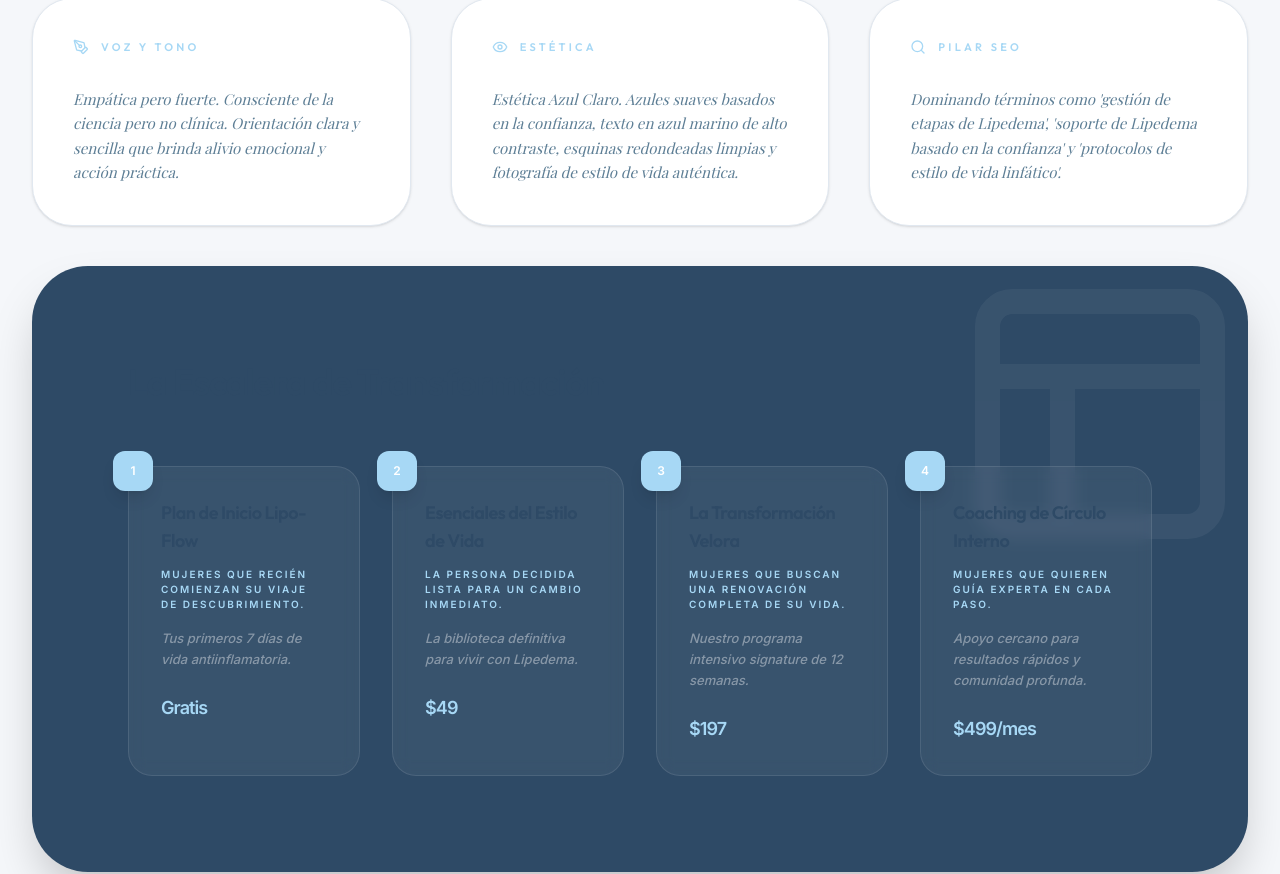
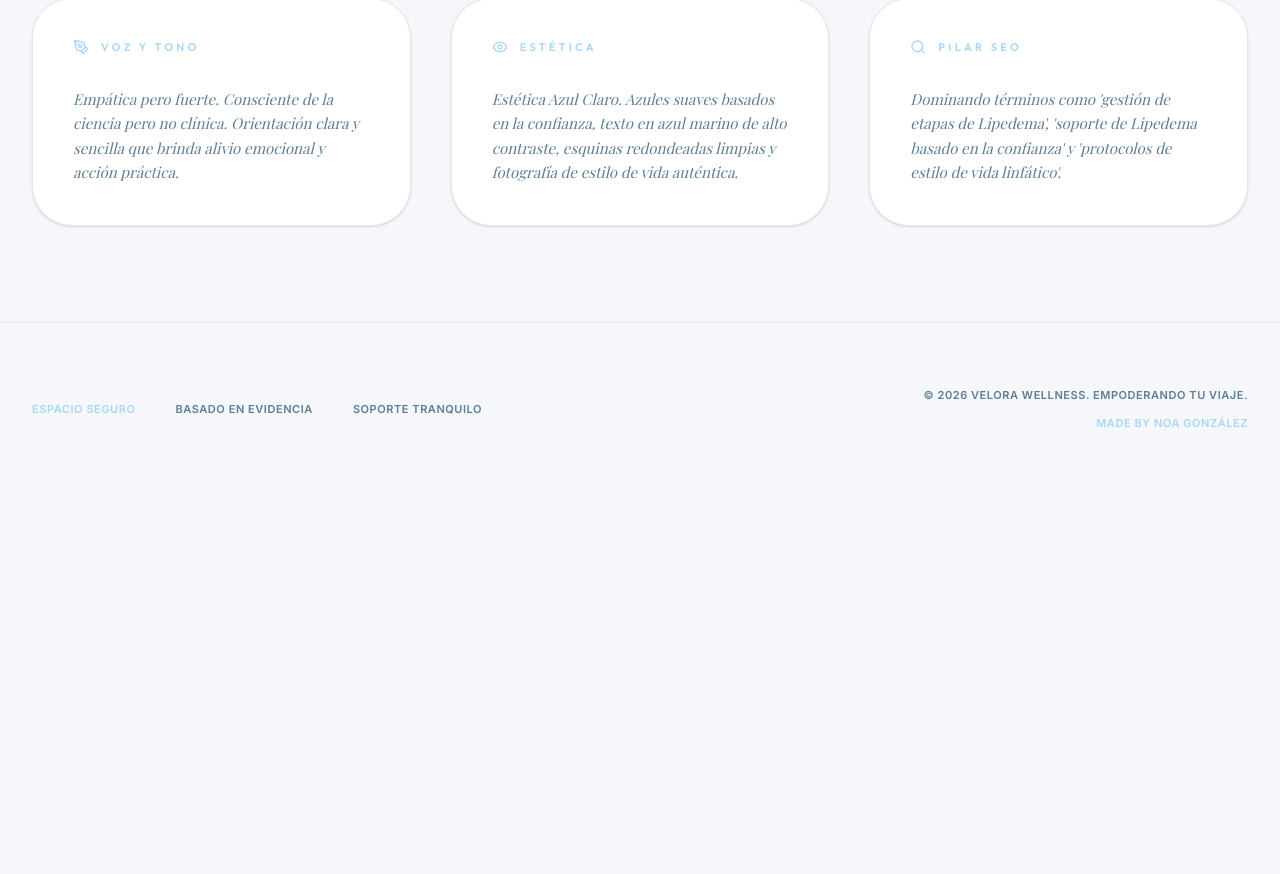
Before and after one commit to noagv03-code/Lipdema, a React (Vite) app: page /strategy in a window 1280 px wide. Shown: the part 1124-1998 px from the top of the page. After the commit the page ends 1620 px from the top, so only its background shows below. Built offline with nearby package versions, Linux system fonts and the light colour scheme; a web font is replaced by a local one.

Commit message:
refactor: Remove unused ProgramTier type and data
The `ProgramTier` type and associated `PROGRAMS` data were imported but not used in any components. This commit removes these unused elements to clean up the codebase. Additionally, a minor styling adjustment was made to the footer background color.

```diff
--- a/src/App.tsx
+++ b/src/App.tsx
@@ -46,7 +46,7 @@ export default function App() {
           </PageTransition>
         </main>
 
-        <footer className="bg-white border-t border-velora-border py-16">
+        <footer className="bg-velora-bg border-t border-velora-border py-16">
           <div className="max-w-7xl mx-auto px-4 sm:px-6 lg:px-8 flex flex-col md:flex-row justify-between items-center text-[11px] tracking-wider uppercase font-semibold text-velora-muted">
             <div className="flex gap-10 mb-6 md:mb-0">
               <span className="text-velora-accent font-bold">Espacio Seguro</span>
--- a/src/components/Navigation.tsx
+++ b/src/components/Navigation.tsx
@@ -11,7 +11,6 @@ export default function Navigation() {
     { label: 'Inicio', path: '/' },
     { label: 'Nutrición', path: '/nutrition' },
     { label: 'Movimiento', path: '/movement' },
-    { label: 'Programas', path: '/programs' },
     { label: 'Guía de Estrategia', path: '/strategy', highlight: true }
   ];
 
@@ -28,7 +27,7 @@ export default function Navigation() {
 
           {/* Desktop Nav */}
           <div className="hidden md:flex items-center gap-8 text-[11px] uppercase tracking-[0.2em] font-bold">
-            {links.filter(link => link.path !== '/programs').map((link) => (
+            {links.map((link) => (
               <NavLink
                 key={link.path}
                 to={link.path}
--- a/src/constants.ts
+++ b/src/constants.ts
@@ -1,5 +1,5 @@
 
-import { BrandFoundation, ProgramTier, SectionContent } from './types';
+import { BrandFoundation, SectionContent } from './types';
 
 export const BRAND: BrandFoundation = {
   name: "Velora Estilo de Vida Lipedema",
@@ -13,45 +13,6 @@ export const BRAND: BrandFoundation = {
     desires: ["Ligereza en las extremidades", "Guía clara y accionable", "Una comunidad que 'lo entienda'"]
   }
 };
-
-export const PROGRAMS: ProgramTier[] = [
-  {
-    id: "starter",
-    name: "Plan de Inicio Lipo-Flow",
-    price: "Gratis",
-    description: "Tus primeros 7 días de vida antiinflamatoria.",
-    benefits: ["Guía de Preparación de Comidas de 7 Días", "Rutina Diaria de Flujo Linfático", "Lista de Compras"],
-    target: "Mujeres que recién comienzan su viaje de descubrimiento.",
-    cta: "Descargar Guía Gratis"
-  },
-  {
-    id: "essentials",
-    name: "Esenciales del Estilo de Vida",
-    price: "$49",
-    description: "La biblioteca definitiva para vivir con Lipedema.",
-    benefits: ["Lista Maestra de Alimentos", "Manual de Movimiento Sostenible", "Guía de Suplementos"],
-    target: "La persona decidida lista para un cambio inmediato.",
-    cta: "Obtener los Esenciales"
-  },
-  {
-    id: "core",
-    name: "La Transformación Velora",
-    price: "$197",
-    description: "Nuestro programa intensivo signature de 12 semanas.",
-    benefits: ["12 Semanas de Planes de Comidas", "Biblioteca de Videos de Entrenamiento Progresivo", "Preguntas y Respuestas Grupales Semanales"],
-    target: "Mujeres que buscan una renovación completa de su vida.",
-    cta: "Unirse a la Transformación"
-  },
-  {
-    id: "premium",
-    name: "Coaching de Círculo Interno",
-    price: "$499/mes",
-    description: "Apoyo cercano para resultados rápidos y comunidad profunda.",
-    benefits: ["Llamadas de Estrategia 1 a 1", "Grupo de Soporte Privado", "Ajustes de Protocolo Personalizados"],
-    target: "Mujeres que quieren guía experta en cada paso.",
-    cta: "Solicitar Coaching"
-  }
-];
 
 export const HOMEPAGE_STRATEGY: Record<string, SectionContent> = {
   hero: {
--- a/src/pages/Home.tsx
+++ b/src/pages/Home.tsx
@@ -10,10 +10,10 @@ export default function Home() {
     <div className="flex flex-col">
       {/* HERO SECTION */}
       <StrategySection {...HOMEPAGE_STRATEGY.hero}>
-        <div className="relative h-[85vh] flex items-center overflow-hidden bg-white">
+        <div className="relative h-[85vh] flex items-center overflow-hidden bg-velora-accent-light/40">
           {/* Background Image Overlay */}
-          <div className="absolute inset-0 opacity-20 bg-[url('https://images.unsplash.com/photo-1544367567-0f2fcb009e0b?auto=format&fit=crop&q=80')] bg-cover bg-center" />
-          <div className="absolute inset-0 bg-gradient-to-r from-white via-white/80 to-transparent" />
+          <div className="absolute inset-0 opacity-30 bg-[url('https://images.unsplash.com/photo-1544367567-0f2fcb009e0b?auto=format&fit=crop&q=80')] bg-cover bg-center" />
+          <div className="absolute inset-0 bg-gradient-to-r from-velora-accent-light/80 via-velora-accent-light/40 to-transparent" />
 
           <div className="relative max-w-7xl mx-auto px-4 sm:px-6 lg:px-8 w-full">
             <motion.div
@@ -56,7 +56,7 @@ export default function Home() {
 
       {/* PROBLEM AWARENESS */}
       <StrategySection {...HOMEPAGE_STRATEGY.problem}>
-        <div className="py-24 bg-white border-y border-velora-border">
+        <div className="py-24 bg-velora-bg border-y border-velora-border">
           <div className="max-w-7xl mx-auto px-4 sm:px-6 lg:px-8">
             <div className="grid md:grid-cols-2 gap-20 items-center">
               <div>
--- a/src/pages/Nutrition.tsx
+++ b/src/pages/Nutrition.tsx
@@ -94,13 +94,13 @@ export default function Nutrition() {
             <div className="w-12 h-12 bg-white/10 rounded-xl flex items-center justify-center">
               <AlertTriangle className="text-velora-accent" size={24} />
             </div>
-            <h2 className="text-4xl font-display font-bold tracking-tight">La Lista Inflamatoria</h2>
+            <h2 className="text-4xl font-display font-bold tracking-tight text-white">La Lista Inflamatoria</h2>
           </div>
           <div className="grid sm:grid-cols-2 lg:grid-cols-3 gap-6 relative z-10">
             {NUTRITION_PHILOSOPHY.avoidFoods.map((food, i) => (
               <div key={i} className="flex items-center space-x-4 p-5 bg-white/5 rounded-2xl border border-white/5 hover:bg-white/10 transition-all">
                 <div className="w-2 h-2 bg-velora-accent rounded-full" />
-                <span className="text-sm font-bold uppercase tracking-widest opacity-80">{food}</span>
+                <span className="text-sm font-bold uppercase tracking-widest text-white">{food}</span>
               </div>
             ))}
           </div>
--- a/src/pages/StrategyDashboard.tsx
+++ b/src/pages/StrategyDashboard.tsx
@@ -1,8 +1,8 @@
 
 import React from 'react';
 import { motion } from 'motion/react';
-import { Target, Heart, Eye, PenTool, Layout, Search, TrendingUp, ShieldAlert } from 'lucide-react';
-import { BRAND, PROGRAMS } from '../constants';
+import { Target, Heart, Eye, PenTool, Search, TrendingUp } from 'lucide-react';
+import { BRAND } from '../constants';
 
 export default function StrategyDashboard() {
   return (
@@ -87,7 +87,7 @@ export default function StrategyDashboard() {
         </div>
 
         {/* VISUAL & COPY DIRECTION */}
-        <div className="grid md:grid-cols-3 gap-10 mb-10">
+        <div className="grid md:grid-cols-3 gap-10">
            <div className="bg-white border border-velora-border rounded-[40px] p-10 shadow-sm">
             <h3 className="text-[11px] font-black text-velora-accent uppercase tracking-[0.3em] mb-8 flex items-center">
               <PenTool size={16} className="mr-3" /> Voz y Tono
@@ -113,27 +113,6 @@ export default function StrategyDashboard() {
             </p>
           </div>
         </div>
-
-        {/* PRODUCT LADDER */}
-        <div className="bg-velora-text rounded-[56px] p-16 md:p-24 shadow-2xl text-white relative overflow-hidden">
-             <div className="absolute top-0 right-0 p-12 opacity-5 scale-150">
-              <Layout size={200} />
-            </div>
-            <h2 className="text-4xl font-display font-black mb-16 flex items-center space-x-5 relative z-10 tracking-tight">
-              <span>La Escalera de Transformación</span>
-            </h2>
-            <div className="grid md:grid-cols-4 gap-8 relative z-10">
-              {PROGRAMS.map((p, i) => (
-                <div key={p.id} className="p-8 bg-white/5 border border-white/10 rounded-3xl relative backdrop-blur-sm group hover:bg-white/10 transition-all">
-                  <span className="absolute -top-4 -left-4 w-10 h-10 bg-velora-accent rounded-xl flex items-center justify-center text-xs font-black text-white shadow-lg">{i+1}</span>
-                  <h4 className="font-black text-lg mb-3 tracking-tight">{p.name}</h4>
-                  <p className="text-[10px] text-velora-accent font-black uppercase tracking-[0.2em] mb-4">{p.target}</p>
-                  <p className="text-[13px] text-white/40 mb-6 leading-relaxed font-medium line-clamp-3 italic">{p.description}</p>
-                  <div className="text-velora-accent font-black text-lg tracking-tighter">{p.price}</div>
-                </div>
-              ))}
-            </div>
-        </div>
       </div>
     </div>
   );
```
Also changed, not shown: src/types.ts (+0 -10 lines).
